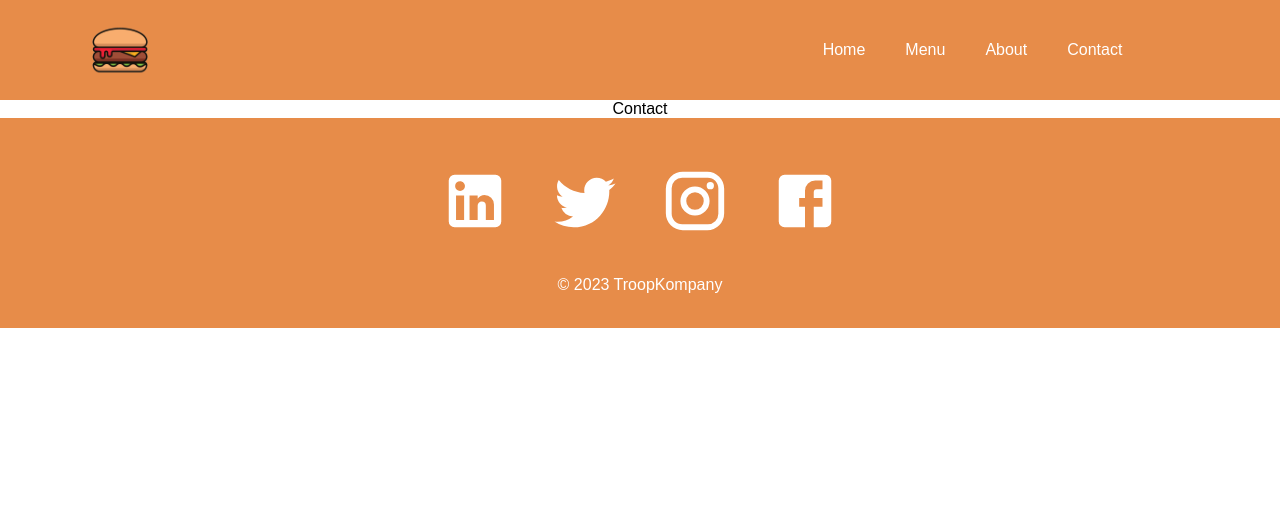
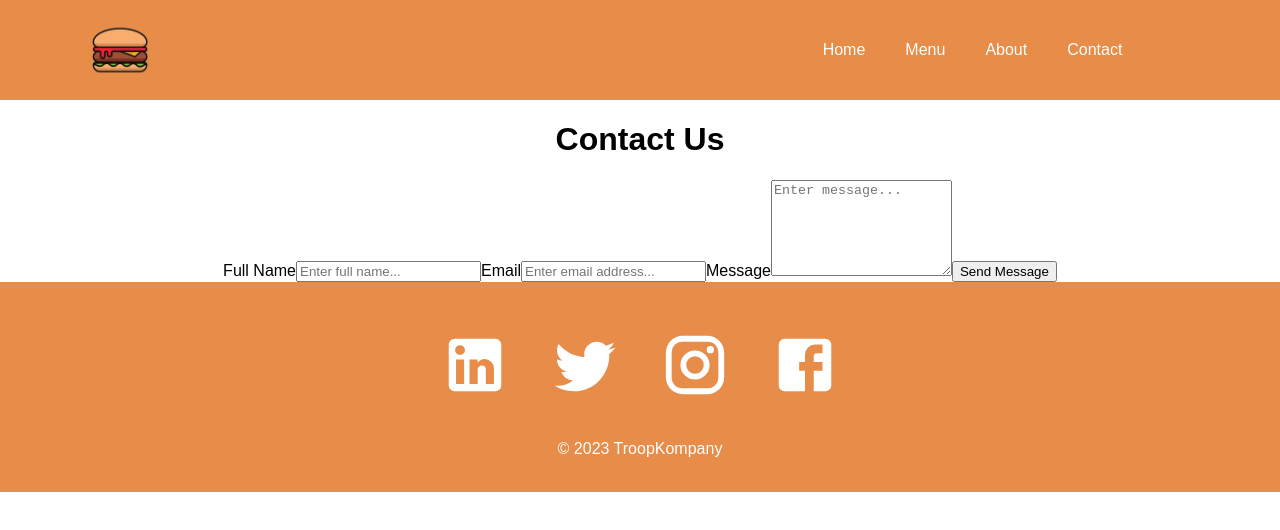
Before and after one commit to KingGift17/koopa-burgers, a React (Vite) app: page /contact in a window 1280 px wide. Shown: the top 530 px of the page. Built offline with nearby package versions, Linux system fonts and the light colour scheme.

Commit message:
Contact page added

```diff
--- a/src/pages/Contact.jsx
+++ b/src/pages/Contact.jsx
@@ -1,7 +1,36 @@
 import React from "react";
+import Troopa from "../assets/Paratroopart.png";
 
 function Contact() {
-  return <div>Contact</div>;
+  return (
+    <div className="contact">
+      <div
+        className="leftSide"
+        style={{ backgroundImage: `url(${Troopa})` }}
+      ></div>
+      <div className="rightSide">
+        <h1>Contact Us</h1>
+        <form id="contact-form" method="POST">
+          <label htmlFor="name">Full Name</label>
+          <input name="name" placeholder="Enter full name..." type="text" />
+          <label htmlFor="email">Email</label>
+          <input
+            name="email"
+            placeholder="Enter email address..."
+            type="email"
+          />
+          <label htmlFor="message">Message</label>
+          <textarea
+            rows="6"
+            placeholder="Enter message..."
+            name="message"
+            required
+          ></textarea>
+          <button type="submit">Send Message</button>
+        </form>
+      </div>
+    </div>
+  );
 }
 
 export default Contact;
```
Also changed, not shown: src/assets/Paratroopart.png (added), src/styles/Contact.css (added).
